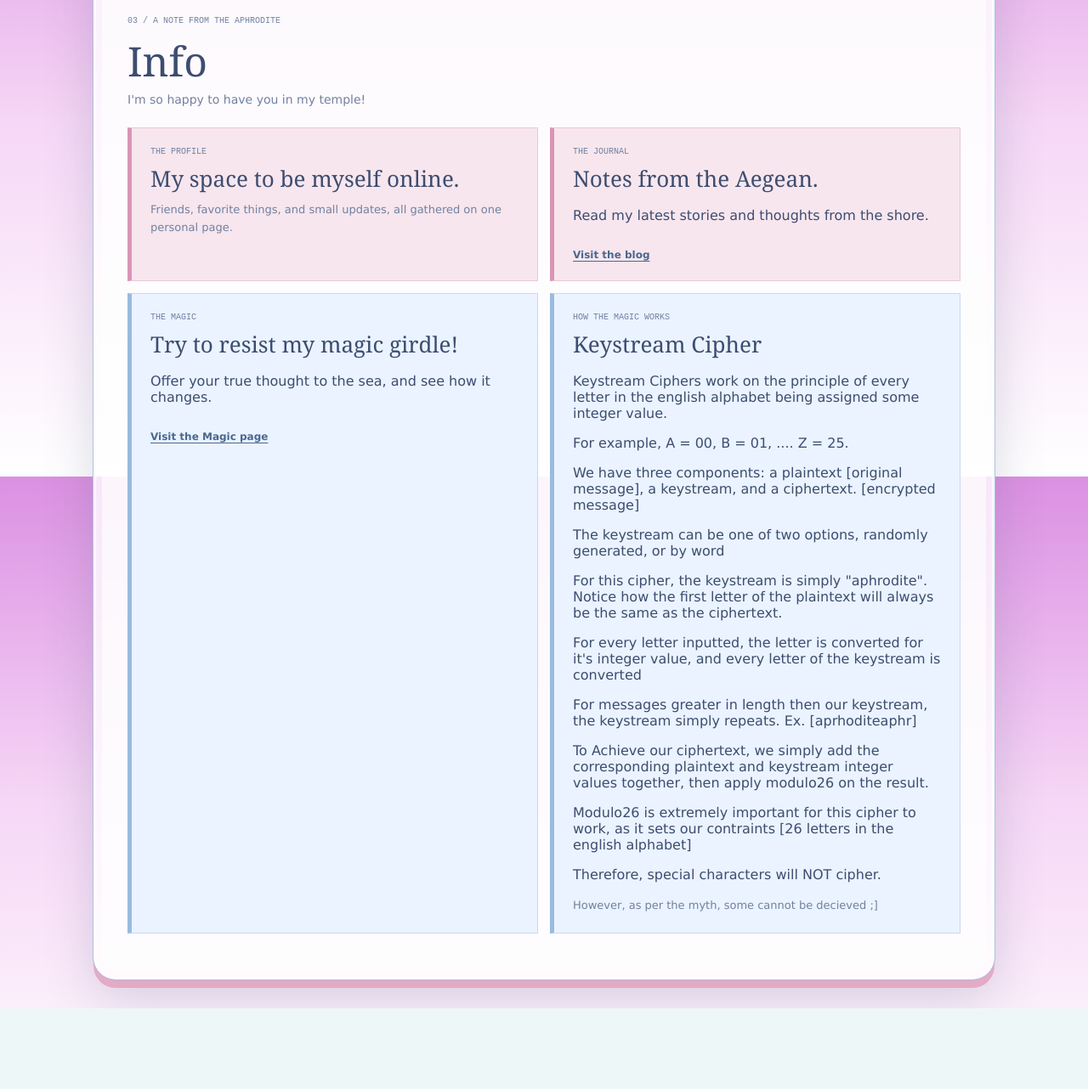
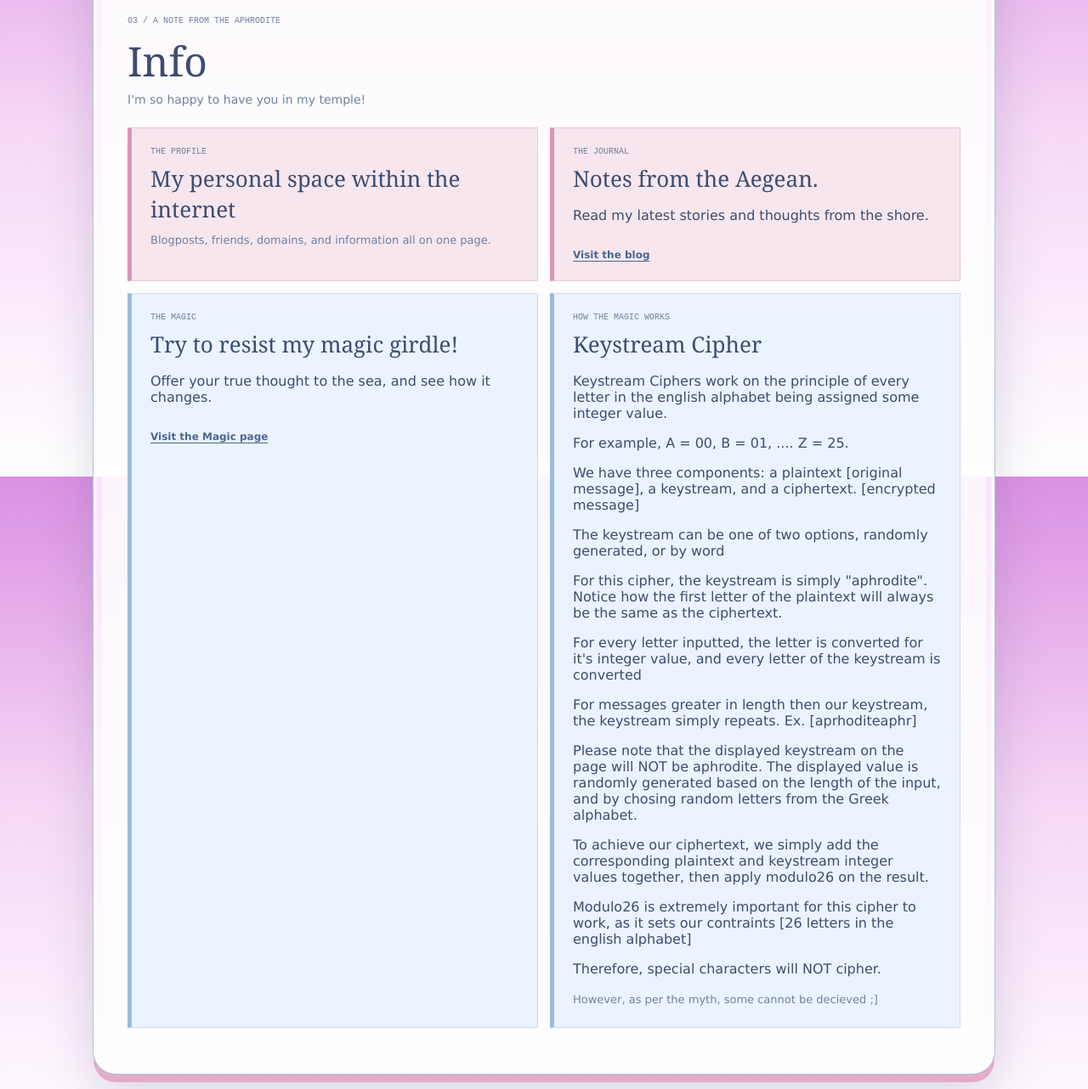
Before and after one commit to F3stive-Ya/AphroditeSite, a Django app: page /info/ in a window 1280 px wide. Shown: the part 239-1521 px from the top of the page at 85% size. Before the commit the page ends 1426 px from the top, so only its background shows below. Run offline with Django 5.2, Linux system fonts and the light colour scheme.

Commit message:
Changed language. Updated cipher info

```diff
--- a/aphroSite/templates/home/info.html
+++ b/aphroSite/templates/home/info.html
@@ -10,8 +10,8 @@
         <div class="info-columns">
             <section class="future-note">
                 <p class="eyebrow">THE PROFILE</p>
-                <h2>My space to be myself online.</h2>
-                <p>Friends, favorite things, and small updates, all gathered on one personal page.</p>
+                <h2>My personal space within the internet</h2>
+                <p>Blogposts, friends, domains, and information all on one page.</p>
             </section>
             <section class="future-note">
                 <p class="eyebrow">THE JOURNAL</p>
@@ -35,8 +35,10 @@
                 <p>For this cipher, the keystream is simply "aphrodite". Notice how the first letter of the plaintext will always be the same as the ciphertext.</p>
                 <p>For every letter inputted, the letter is converted for it's integer value, and every letter of the keystream is converted</p>
                 <p>For messages greater in length then our keystream, the keystream simply repeats. Ex. [aprhoditeaphr]</p>
-                <p>To Achieve our ciphertext, we simply add the corresponding plaintext and keystream integer values together, then apply modulo26 on the result.</p>
+                <p>Please note that the displayed keystream on the page will NOT be aphrodite. The displayed value is randomly generated based on the length of the input, and by chosing random letters from the Greek alphabet.</p>
+                <p>To achieve our ciphertext, we simply add the corresponding plaintext and keystream integer values together, then apply modulo26 on the result.</p>
                 <p>Modulo26 is extremely important for this cipher to work, as it sets our contraints [26 letters in the english alphabet]</p>
+
                 <p>Therefore, special characters will NOT cipher.</p>
                 <p>However, as per the myth, some cannot be decieved ;]</p>
             </section>
```
